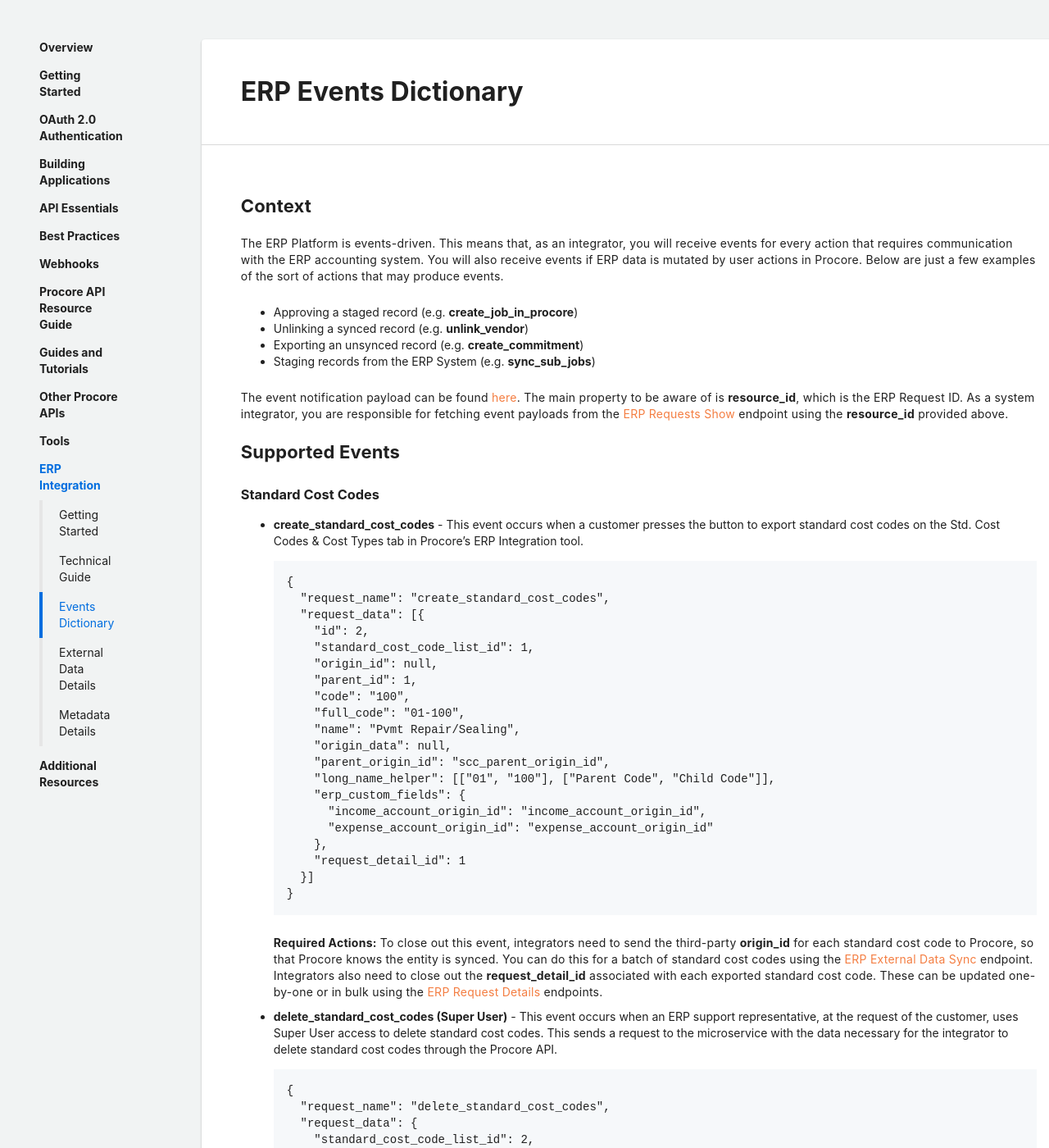
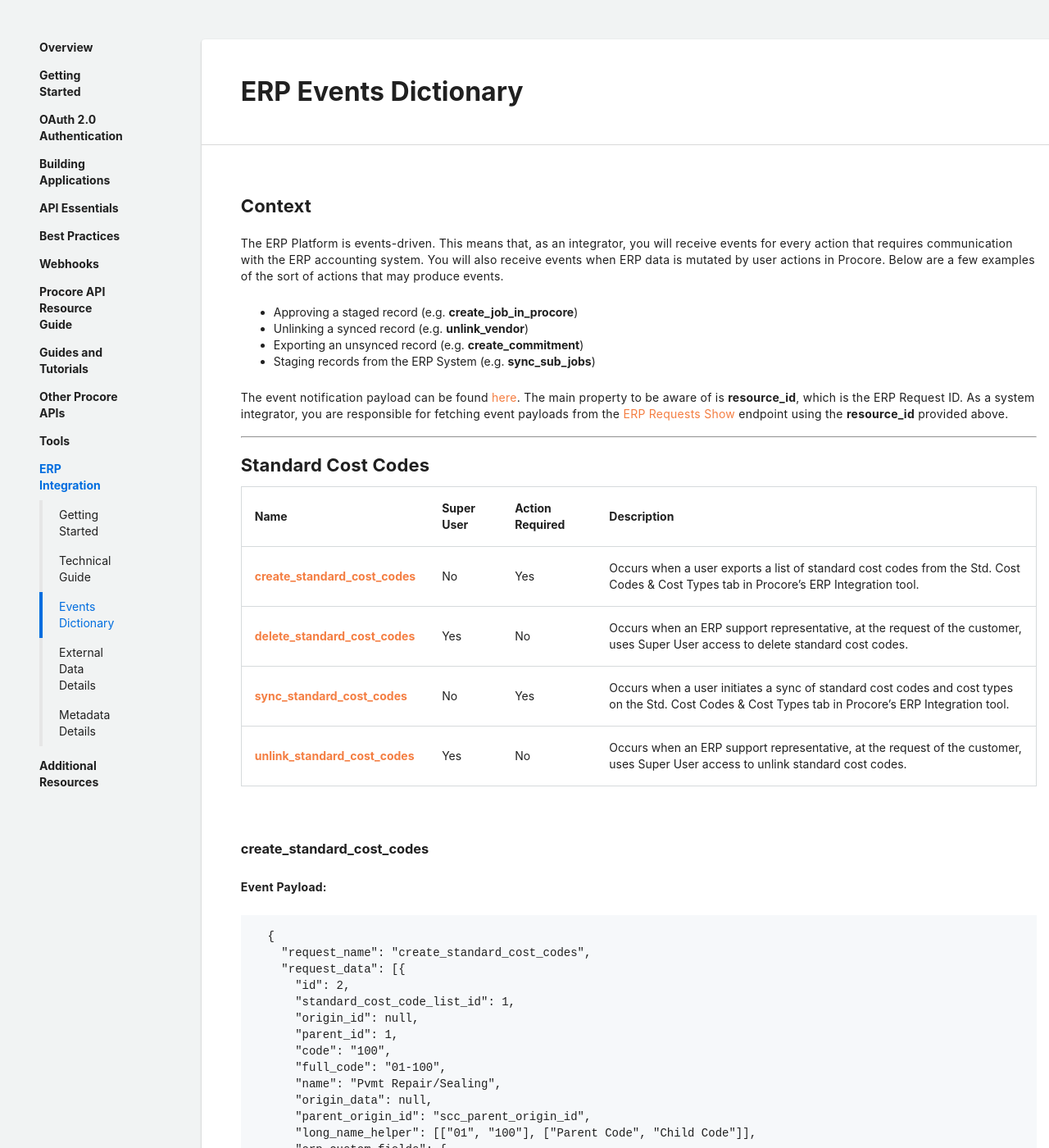
Before and after one commit to procore/documentation, a Jekyll site: the page built from erp_integration/erp_events_dictionary.md, in a window 1280 px wide and 1400 px high. Shown: the whole window at 82% size. Built offline with Jekyll 4.4.1, drawn with Linux system fonts in a browser that asks for light colours; some of the changed text lies outside the part shown.

Commit message:
Increase header sizes for entity labels Adjust context wording Add table for SCC events and refactor

````diff
--- a/erp_integration/erp_events_dictionary.md
+++ b/erp_integration/erp_events_dictionary.md
@@ -8,7 +8,7 @@ section_title: ERP Integration
 
 ## Context
 
-The ERP Platform is events-driven. This means that, as an integrator, you will receive events for every action that requires communication with the ERP accounting system. You will also receive events if ERP data is mutated by user actions in Procore. Below are just a few examples of the sort of actions that may produce events.
+The ERP Platform is events-driven. This means that, as an integrator, you will receive events for every action that requires communication with the ERP accounting system. You will also receive events when ERP data is mutated by user actions in Procore. Below are a few examples of the sort of actions that may produce events.
 
 - Approving a staged record (e.g. **create_job_in_procore**)
 - Unlinking a synced record (e.g. **unlink_vendor**)
@@ -18,11 +18,20 @@ The ERP Platform is events-driven. This means that, as an integrator, you will r
 The event notification payload can be found [here]({{ site.url }}{{ site.baseurl }}{% link webhooks/webhooks_api.md %}).
 The main property to be aware of is **resource_id**, which is the ERP Request ID. As a system integrator, you are responsible for fetching event payloads from the [ERP Requests Show](https://developers.procore.com/reference/rest/v1/erp-requests#show-erp-request) endpoint using the **resource_id** provided above.
 
-## Supported Events
-
-### Standard Cost Codes
-
-- **create_standard_cost_codes** - This event occurs when a customer presses the button to export standard cost codes on the Std. Cost Codes & Cost Types tab in Procore's ERP Integration tool.
+---
+
+## Standard Cost Codes
+
+| **Name** | **Super User** | **Action Required** | **Description** |
+| [**create_standard_cost_codes**](#create_standard_cost_codes) | No | Yes | Occurs when a user exports a list of standard cost codes from the Std. Cost Codes & Cost Types tab in Procore's ERP Integration tool. |
+| [**delete_standard_cost_codes**](#delete_standard_cost_codes) | Yes | No | Occurs when an ERP support representative, at the request of the customer, uses Super User access to delete standard cost codes. |
+| [**sync_standard_cost_codes**](#sync_standard_cost_codes) | No | Yes | Occurs when a user initiates a sync of standard cost codes and cost types on the Std. Cost Codes & Cost Types tab in Procore's ERP Integration tool. |
+| [**unlink_standard_cost_codes**](#unlink_standard_cost_codes) | Yes | No | Occurs when an ERP support representative, at the request of the customer, uses Super User access to unlink standard cost codes. |
+
+<br>
+
+### create_standard_cost_codes
+**Event Payload:**
 ```
   {
     "request_name": "create_standard_cost_codes",
@@ -48,7 +57,8 @@ The main property to be aware of is **resource_id**, which is the ERP Request ID
 **Required Actions:**
 To close out this event, integrators need to send the third-party **origin_id** for each standard cost code to Procore, so that Procore knows the entity is synced. You can do this for a batch of standard cost codes using the [ERP External Data Sync](https://developers.procore.com/reference/rest/v1/erp-external-data?version=1.0#sync-external-data) endpoint. Integrators also need to close out the **request_detail_id** associated with each exported standard cost code. These can be updated one-by-one or in bulk using the [ERP Request Details](https://developers.procore.com/reference/rest/v1/erp-request-details) endpoints.
 
-- **delete_standard_cost_codes (Super User)** - This event occurs when an ERP support representative, at the request of the customer, uses Super User access to delete standard cost codes. This sends a request to the microservice with the data necessary for the integrator to delete standard cost codes through the Procore API.
+### delete_standard_cost_codes
+**Event Payload:**
 ```
   {
     "request_name": "delete_standard_cost_codes",
@@ -63,10 +73,10 @@ To close out this event, integrators need to send the third-party **origin_id**
   }
 ```
 **Required Actions:**
-If supported, the integrator is expected to check if the standard cost codes are in deleted states.
-If they are, requests to delete each standard cost code should be sent via the [Standard Cost Codes Delete](https://developers.procore.com/reference/rest/v1/cost-codes?version=1.0#delete-standard-cost-code_deprecated) endpoint. If they aren't, nothing should be done.
-
-- **sync_standard_cost_codes** - This event occurs when a user presses the button to sync standard cost codes and cost types on the Std. Cost Codes & Cost Types tab in Procore's ERP Integration tool.
+There are no required actions for this event. If any standard cost code data has been cached in the microservice, the integrator can use the information provided to clean up their local cache.
+
+### sync_standard_cost_codes
+**Event Payload:**
 ```
   {
     "request_name": "sync_standard_cost_codes",
@@ -79,7 +89,8 @@ If they are, requests to delete each standard cost code should be sent via the [
 **Required Actions:**
 To close out this event, the integrator should send standard cost codes from the ERP system to Procore using the [Standard Cost Codes Sync](https://developers.procore.com/reference/rest/v1/cost-codes?version=1.0#sync-standard-cost-codes) endpoint. Note that you are hitting a Procore endpoint rather than the ERP Staged Records endpoint because the ERP Platform does not support staging standard cost codes and cost types. Integrators also need to close out the **request_detail_id** associated with the sync request using the [ERP Request Details](https://developers.procore.com/reference/rest/v1/erp-request-details) endpoints.
 
-- **unlink_standard_cost_codes (Super User)** - This event occurs when an ERP support representative, at the request of the customer, uses Super User access to unlink standard cost codes.
+### unlink_standard_cost_codes
+**Event Payload:**
 ```
   {
     "request_name": "unlink_standard_cost_codes",
@@ -95,8 +106,9 @@ To close out this event, the integrator should send standard cost codes from the
 **Required Actions:**
 There are no required actions for this event. If any standard cost code data has been cached in the microservice, the integrator can use the information provided to clean up their local cache.
 
-
-### Standard Categories (Cost Types/Line Item Types) ###
+---
+
+## Standard Categories (Cost Types/Line Item Types)
 
 - **delete_standard_categories (Super User)** - This event occurs when an ERP support representative, at the request of the customer, uses Super User access to delete standard categories. This sends a request to the microservice with the data necessary for the integrator to delete standard categories through the Procore API.
 ```
@@ -125,7 +137,7 @@ There are no required actions for this event.
 To close out this event, the integrator should send any standard categories retrieved from the ERP system back to Procore via the [Line Item Types Sync](https://developers.procore.com/reference/rest/v1/line-item-types-cost-types?version=1.0#sync-line-item-types) endpoint. Note that there is no **request_detail_id** associated with this sync request, unlike standard cost codes and other syncable entities.
 
 
-### Vendors
+## Vendors
 
 - **create_vendor** - This event occurs when a user exports a vendor from Procore to the ERP System.
 ```
@@ -286,7 +298,7 @@ The integrator is responsible for staging any new vendors and updating any vendo
 There are no required actions. Optionally, the ERP Integration can perform cleanup related to the vendor that was unlinked (i.e. unsynced) in Procore.
 
 
-### Projects (Jobs) ###
+## Projects (Jobs)
 
 - **create_job_in_procore** - This event occurs when a user presses the Add to Procore button for a project in the ERP Integration Tool.
 ```
@@ -449,7 +461,7 @@ The integrator can use the Procore API to stage any new projects and update any
 There are no required actions. Optionally, the ERP Integration can update the project or its related financial data using the [Projects Update](https://developers.procore.com/reference/rest/v1/projects?version=1.0#update-project) endpoint or the sync endpoints for [Cost Codes](https://developers.procore.com/reference/rest/v1/cost-codes?version=1.0#sync-cost-codes), [Line Item Type Assignments](https://developers.procore.com/reference/rest/v1/cost-code-line-item-types?version=1.0#sync-cost-code-line-item-type-assignments), and [ERP Job Costs](https://developers.procore.com/reference/rest/v1/erp-job-costs?version=1.0#sync-erp-job-costs).
 
 
-### Sub Jobs ###
+## Sub Jobs
 
 - **create_sub_job** - This event occurs when a sub job is exported from Procore to the ERP System. The event payload contains all the exported attributes.
 ```
@@ -635,7 +647,7 @@ There are no required actions. Optionally, the ERP Integration can update the su
 **Required Actions:**
 The integrator can use the Procore API to stage any new sub jobs and update any sub jobs that have already been synced, using the sync endpoints for [ERP Staged Records](https://developers.procore.com/reference/rest/v1/erp-staged-record?version=1.0#sync-staged-record) and [Sub Jobs](https://developers.procore.com/reference/rest/v1/sub-jobs?version=1.0#sync-sub-jobs). The event payload also contains a **request_detail_id** which the integrator must close out, using the [ERP Request Details](https://developers.procore.com/reference/rest/v1/erp-request-details) endpoints. Any error messages included when closing out the request detail will be displayed to the user in the ERP Tab in Procore.
 
-### Project/Sub Job Cost Codes
+## Project/Sub Job Cost Codes
 
 - **delete_cost_codes** - This event occurs when a user attempts to delete synced project cost codes.
 ```
@@ -693,7 +705,7 @@ The event payload contains a **request_detail_id** which the integrator must clo
 The ERP Integration is expected to check the state of the assignments. If the assignments are in a deleted state (e.g. deleted, archived, etc.), they and any related job costs should be deleted via the delete endpoints for [Line Item Type Assignments](https://developers.procore.com/reference/rest/v1/cost-code-line-item-types?version=1.0#delete-a-cost-code-line-item-type-assignment) and [ERP Job Costs](https://developers.procore.com/reference/rest/v1/erp-job-costs?version=1.0#delete-erp-job-cost). The request details in the event payoad should then be closed out, optionally with error messages if any assignments failed to delete, using the [ERP Request Details](https://developers.procore.com/reference/rest/v1/erp-request-details) endpoints.
 
 
-### Budget
+## Budget
 
 - **create_budget** - This event occurs when a user attempts to export a budget from Procore.
 ```
@@ -741,7 +753,7 @@ The ERP Integration is expected to check the state of the assignments. If the as
 **Required Actions:**
 When the budget has been successfully exported to the ERP system, the integrator must send back its third-party **origin_id** value back to Procore to mark the budget as synced, via the [ERP External Data Sync](https://developers.procore.com/reference/rest/v1/erp-external-data?version=1.0#sync-external-data) endpoint. Afterwards, mark the transactions as synced by hitting a specific [ERP Transactions Sync](https://developers.procore.com/reference/rest/v1/erp-transactions?version=1.0#sync-erp-transactions) endpoint. Lastly, close out the request detail record using the [ERP Request Details](https://developers.procore.com/reference/rest/v1/erp-request-details?version=1.0) endpoints.
 
-- **update_budget** - Same as `create_budget` above, except the budget record will contain an **origin_id** value that will help with finding the existing budget in the ERP system and pushing new transaction records only. The **transactions** array will only contain records that are unsynced.
+- **update_budget** - Same as **create_budget** above, except the budget record will contain an **origin_id** value that will help with finding the existing budget in the ERP system and pushing new transaction records only. The **transactions** array will only contain records that are unsynced.
 
 - **create_budget_in_procore** - This event occurs when a user presses the Add to Procore button for a budget in the ERP Integration Tool.
 ```
@@ -764,7 +776,7 @@ When the budget has been successfully exported to the ERP system, the integrator
 There are no required actions. Optionally, the ERP integration might perform some kind of caching with the newly synced budget information.
 
 
-### Invoices (Requisitions)
+## Invoices (Requisitions)
 
 - **create_requisitions** - This event occurs when a user exports a batch of requisitions from the ERP Integration tool.
 ```
@@ -859,7 +871,7 @@ To mark an exported requisition as synced, send its **origin_id** from the ERP s
 There are no required actions in response to this event, but integrators can use the data provided by this event to clear any cached data associated with the requisition or its items in the microservice.
 
 
-### Commitments
+## Commitments
 
 - **create_commitment** - This event occurs when a user exports a commitment from the ERP Tab in Procore.
 ```
@@ -1068,10 +1080,10 @@ The integrator can stage commitments and commitment line items using the [ERP St
 The ERP Integration is expected to check the state of the commitment. If the commitment is in a deleted state (e.g. deleted, archived, etc.), it should be marked as unsynced via the [ERP External Data Sync](https://developers.procore.com/reference/rest/v1/erp-external-data?version=1.0#sync-external-data) endpoint. The request detail should then be closed out, optionally with error messages if the commitment failed to unlink, using the [ERP Request Details](https://developers.procore.com/reference/rest/v1/erp-request-details) endpoints.
 
 
-### Commitment Change Order
+## Commitment Change Order
 
 - **create_commitment_change_order** - This event occurs when a user exports a commitment change order from the ERP Tab in Procore.
-  ```
+```
   {
     "request_name": "create_commitment_change_order",
     "request_data": {
@@ -1341,7 +1353,7 @@ To mark an exported commitment change order as synced, the integrator must send
 The ERP Integration is expected to check the state of the commitment change order. If the commitment change order is in a deleted state (e.g. deleted, archived, etc.), it should be marked as unsynced via the [ERP External Data Sync](https://developers.procore.com/reference/rest/v1/erp-external-data?version=1.0#sync-external-data) endpoint. The request detail should then be closed out, optionally with error messages if the commitment change order failed to unlink, using the [ERP Request Details](https://developers.procore.com/reference/rest/v1/erp-request-details) endpoints.
 
 
-### Prime Contracts
+## Prime Contracts
 
 - **sync_prime_contracts** - This event occurs when a user hits the "Refresh Prime Contracts" button asking for new prime contracts they entered in ERP to be staged for import.
 ```
@@ -1356,7 +1368,7 @@ The ERP Integration is expected to check the state of the commitment change orde
 The integrator can use the Procore API to stage any new prime contracts or prime contract items, using the [ERP Staged Records Sync](https://developers.procore.com/reference/rest/v1/erp-staged-record?version=1.0#sync-staged-record) endpoint. The event payload also contains a **request_detail_id** which the integrator must close out, using the [ERP Request Details](https://developers.procore.com/reference/rest/v1/erp-request-details) endpoints.
 
 
-### Prime Contract Change Orders
+## Prime Contract Change Orders
 
 - **create_prime_contract_change_order** - This event occurs when the accounting approver approves the export of a Prime Contract Change Order.
 ```
````
